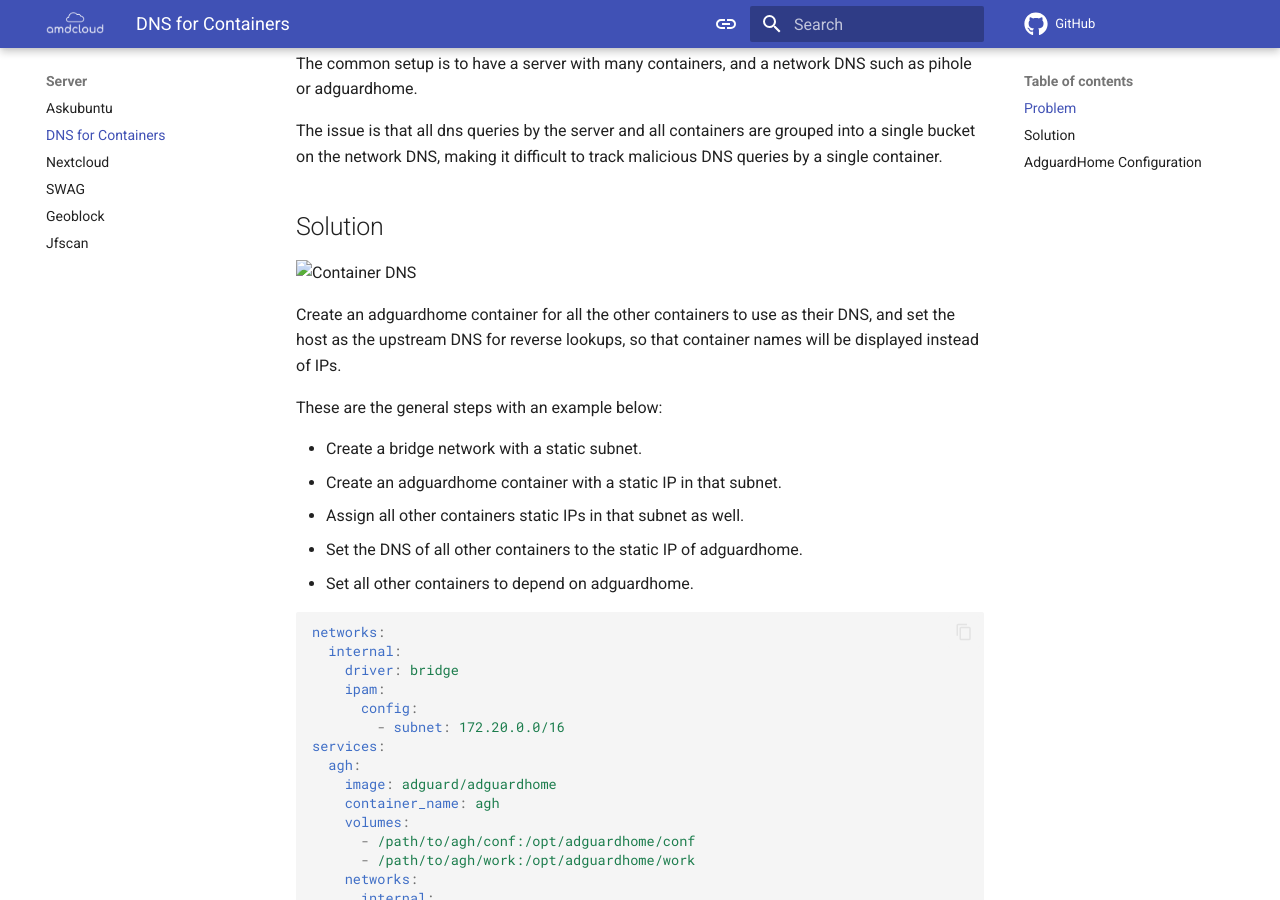
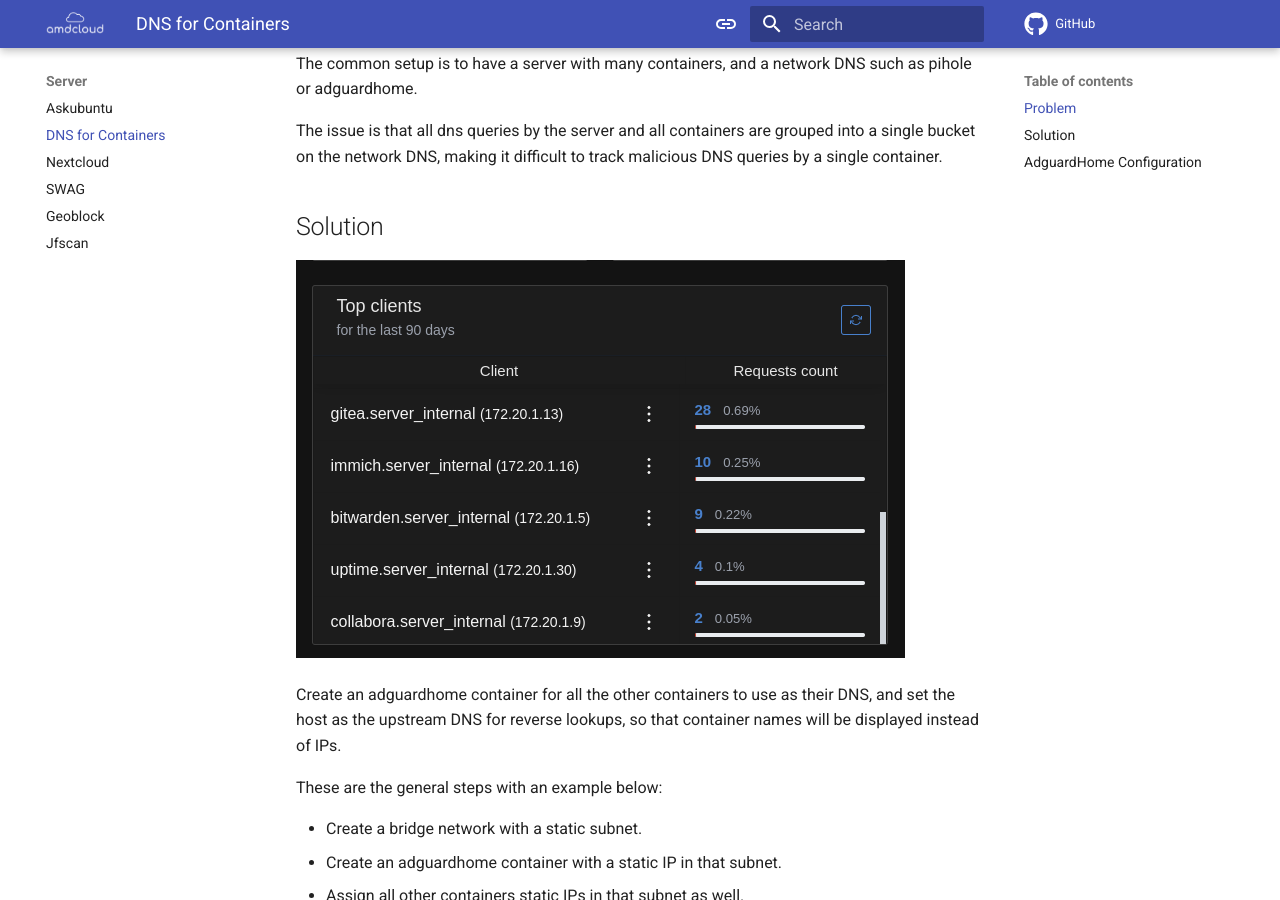
Before and after one commit to TeamDominant/Wiki-mkdocs, an MkDocs documentation site: the page built from docs/containers-dns.md, in a window 1280 px wide and 900 px high, scrolled down 372 px. Built offline with MkDocs 1.6.1 and Material for MkDocs 9.7.7, drawn with Linux system fonts in a browser that asks for light colours; comment, search, counter and statistics services are not loaded.

Commit message:
containers-dns: link typo

```diff
--- a/docs/containers-dns.md
+++ b/docs/containers-dns.md
@@ -11,7 +11,7 @@
 
 ## Solution
 
-![Container DNS](images/container-dns/containers-dns.png)
+![Container DNS](images/containers-dns/containers-dns.png)
 
 Create an adguardhome container for all the other containers to use as their DNS, and set the host as the upstream DNS for reverse lookups, so that container names will be displayed instead of IPs.
 
```
Also changed, not shown: docs/images/containers-dns/containers-dns.png (renamed from docs/images/containers-dns/container-dns.png).
